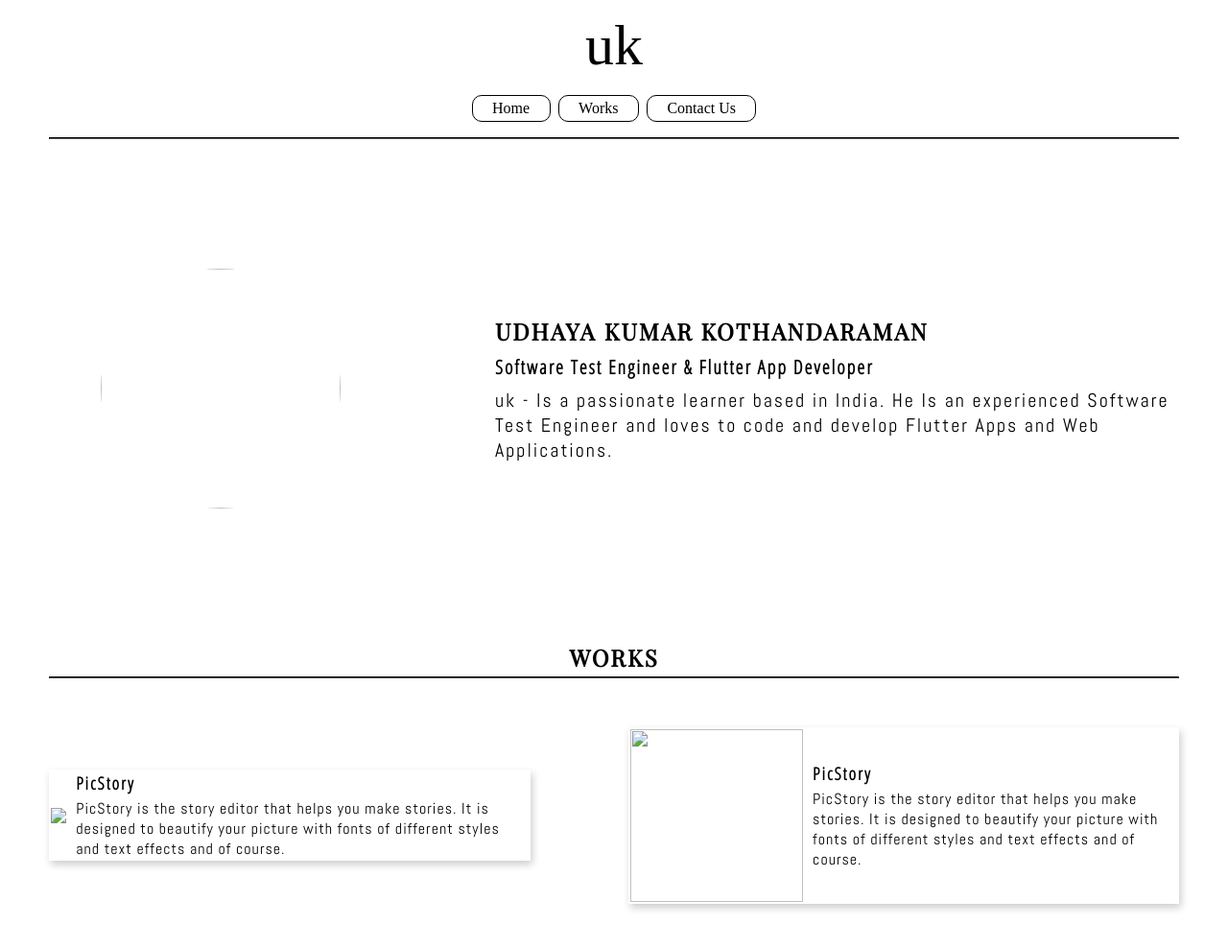
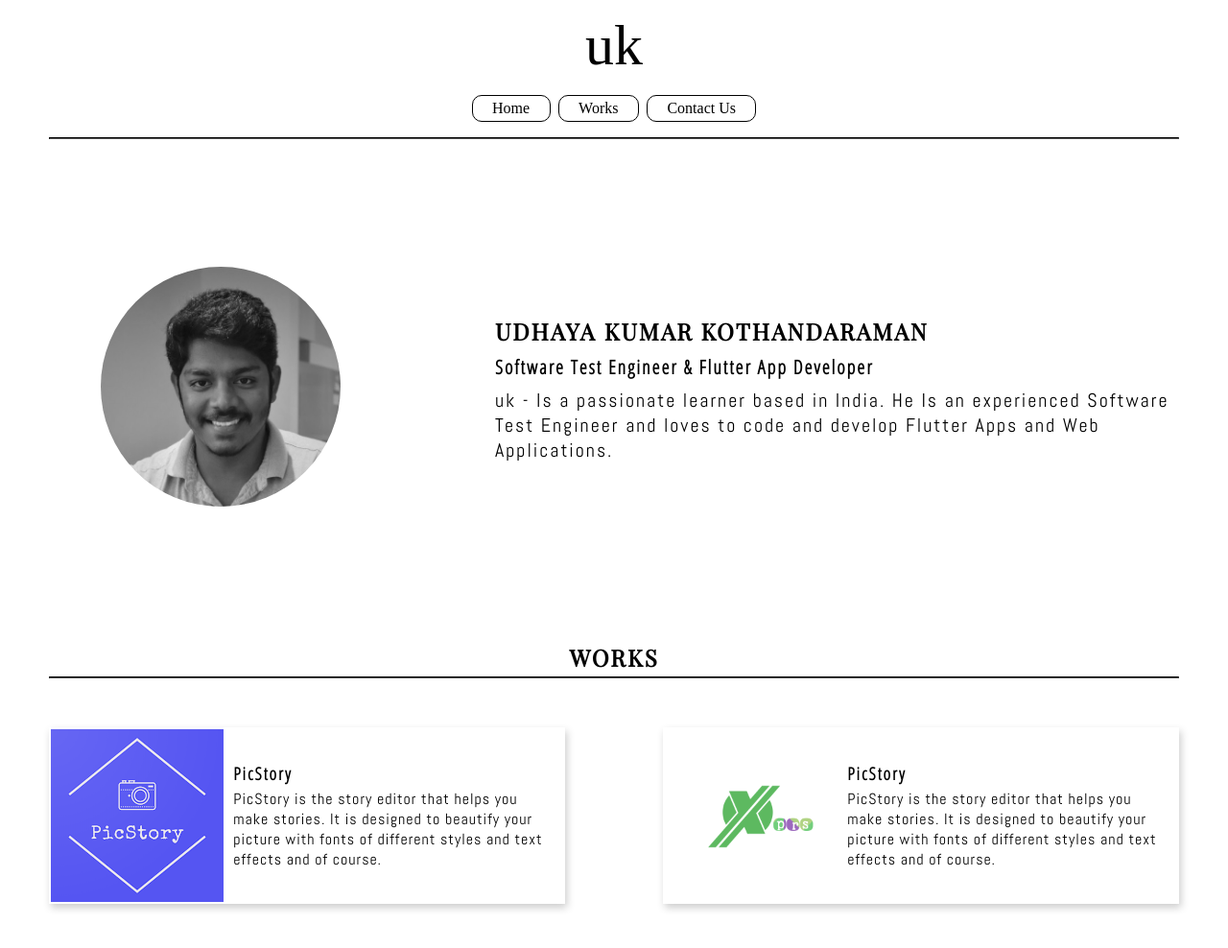
Before and after one commit to udhayak4251/portfolio, a plain HTML site: page index.html in a window 1280 px wide. Shown: the whole page at 96% size. Drawn offline with nearby package versions, Linux system fonts and the light colour scheme.

Commit message:
Update index.html

```diff
--- a/index.html
+++ b/index.html
@@ -213,7 +213,7 @@
   <hr class="horizontal-line">
   <section class="home-container">
     <div class="home-items">
-      <img class="user-title-logo" src="images\Udhay.jpg"></img>
+      <img class="user-title-logo" src="Udhay.jpg"></img>
     </div>
     <div class="home-items">
       <div class="user-title">UDHAYA KUMAR KOTHANDARAMAN</div>
@@ -229,7 +229,7 @@
       <div class="card"
         onclick="window.open('https://play.google.com/store/apps/details?id=com.PicStory.pic_story_uk')">
         <div class="container">
-          <img class="card-image" src="images\picstory.png">
+          <img class="card-image" src="picstory.png">
           <div class="card-right-pane">
             <div class="user-card-title">PicStory</div>
             <div class="user-card-sub-title">PicStory is the story editor that helps you make stories. It is designed to
@@ -242,7 +242,7 @@
     <div class="work-items">
       <div class="card" onclick="window.open('https://play.google.com/store/apps/details?id=com.hellodaily.dailyapp')">
         <div class="container">
-          <img class="card-image" width="180px" height="180px" src="images\XPRS_logo.png">
+          <img class="card-image" width="180px" height="180px" src="XPRS_logo.png">
           <div class="card-right-pane">
             <div class="user-card-title">PicStory</div>
             <div class="user-card-sub-title">PicStory is the story editor that helps you make stories. It is designed to
```
